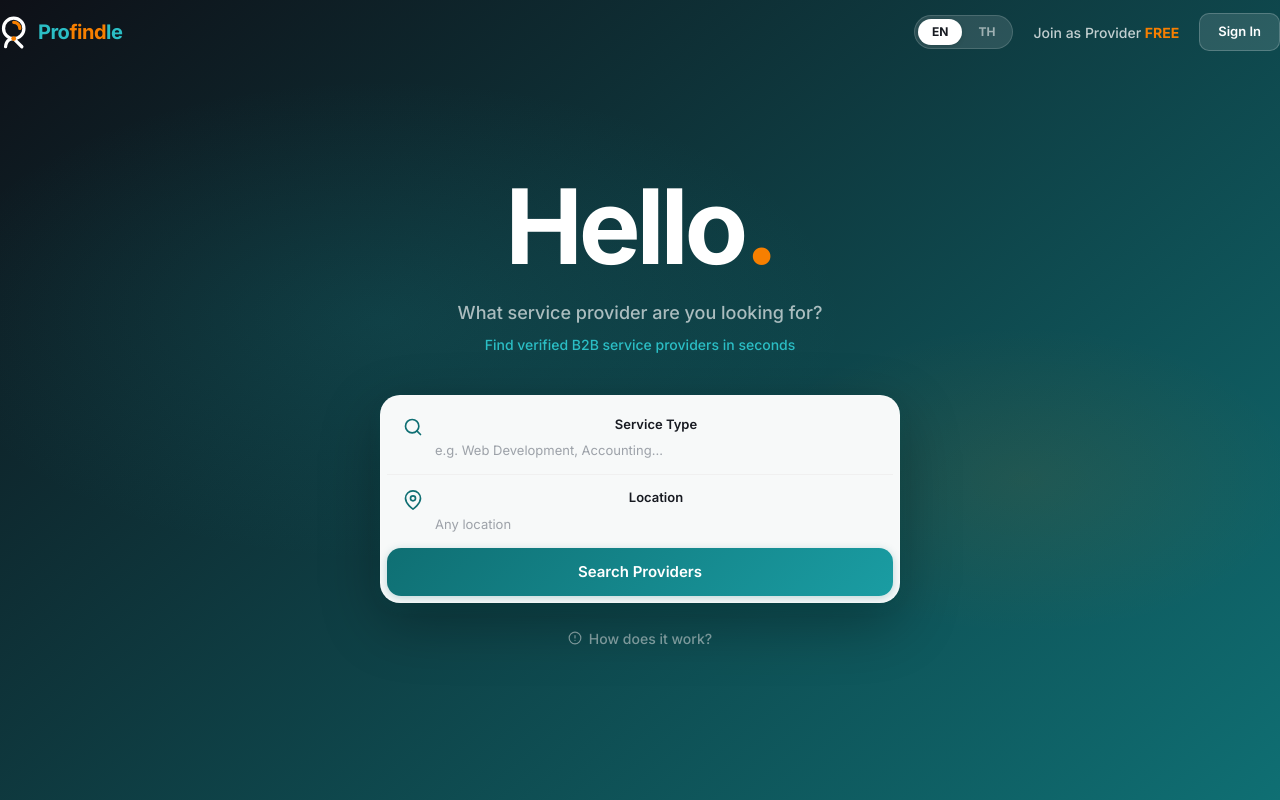
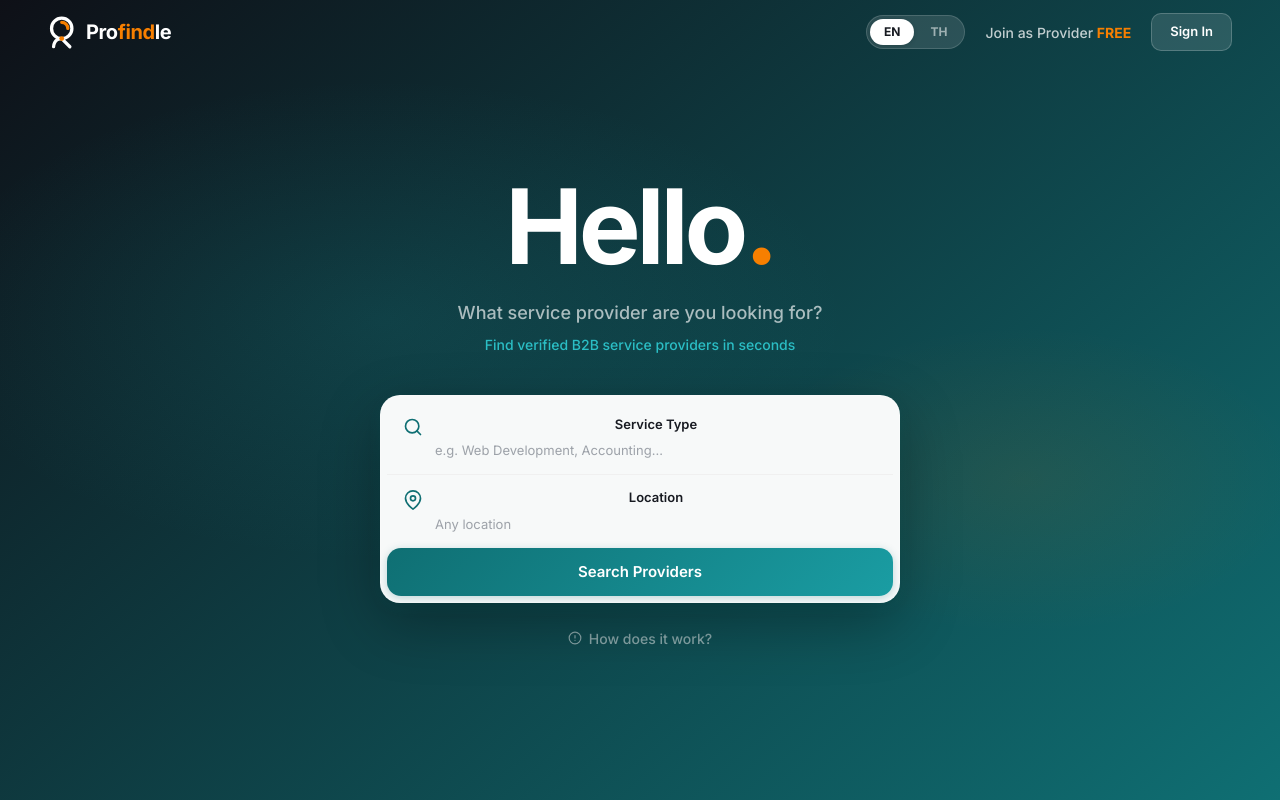
Before and after one commit to Alt-0181/profindle, a Next.js app in the folder app/: page /en in a window 1280 px wide. Shown: the top 800 px of the page. Built offline with nearby package versions, Linux system fonts and the light colour scheme.

Commit message:
fix: white Pro/le text on dark nav, increase side padding
https://claude.ai/code/session_01J7bRk9vYoUHuseKAqsbMMM

```diff
--- a/app/src/components/layout/public-nav.tsx
+++ b/app/src/components/layout/public-nav.tsx
@@ -17,12 +17,13 @@ export function PublicNav({ locale, dict, dark = false }: PublicNavProps) {
   return (
     <nav
       className={cn(
-        'fixed top-0 left-0 right-0 z-50 h-16 px-12 flex items-center justify-between',
+        'fixed top-0 left-0 right-0 z-50 h-16 flex items-center justify-between',
         'max-[640px]:px-5',
         dark
           ? 'bg-transparent'
           : 'bg-white/95 backdrop-blur-sm border-b border-[#E4E7ED]'
       )}
+      style={{ padding: '0 48px' }}
     >
       {/* Logo */}
       <Link href={`/${locale}`} className="flex items-center gap-2.5 no-underline">
@@ -33,10 +34,10 @@ export function PublicNav({ locale, dict, dark = false }: PublicNavProps) {
           <path d="M18.56 34.56L31.36 47.36" stroke={dark ? 'white' : '#0F6F73'} strokeWidth="5.12" strokeLinecap="round" />
           <circle cx="18.56" cy="34.56" r="3.84" fill="#F77F00" />
         </svg>
-        <span className={cn('text-[20px] font-bold tracking-tight', dark ? 'text-white' : 'text-[#171A21]')}>
-          <span className={dark ? 'text-[#2BBEC5]' : 'text-[#0F6F73]'}>Pro</span>
+        <span style={{ fontSize: '20px', fontWeight: 700, letterSpacing: '-0.02em' }}>
+          <span style={{ color: dark ? 'white' : '#0F6F73' }}>Pro</span>
           <span style={{ color: '#F77F00' }}>find</span>
-          <span className={dark ? 'text-[#2BBEC5]' : 'text-[#0F6F73]'}>le</span>
+          <span style={{ color: dark ? 'white' : '#0F6F73' }}>le</span>
         </span>
       </Link>
 
```
